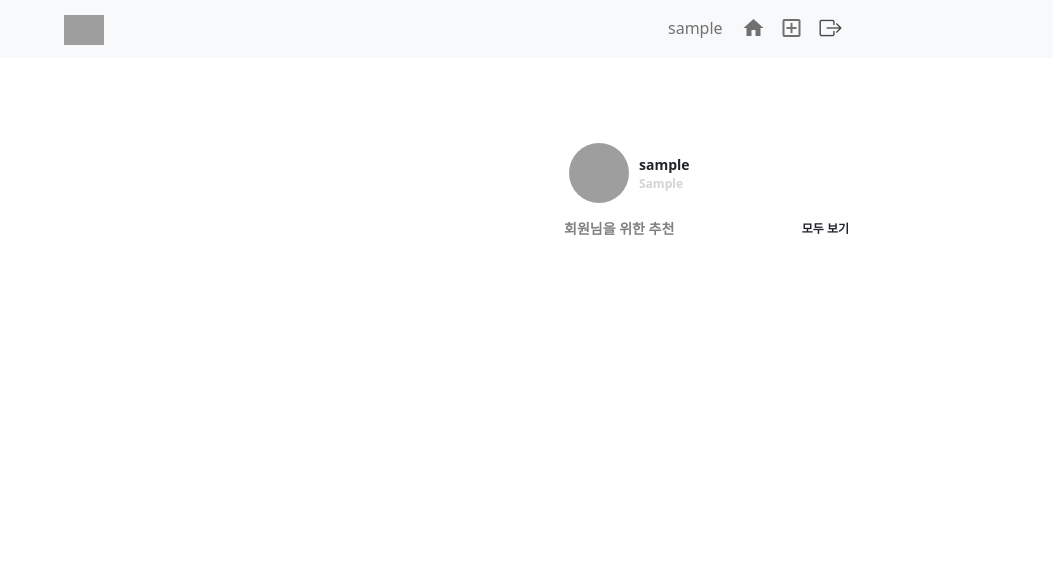
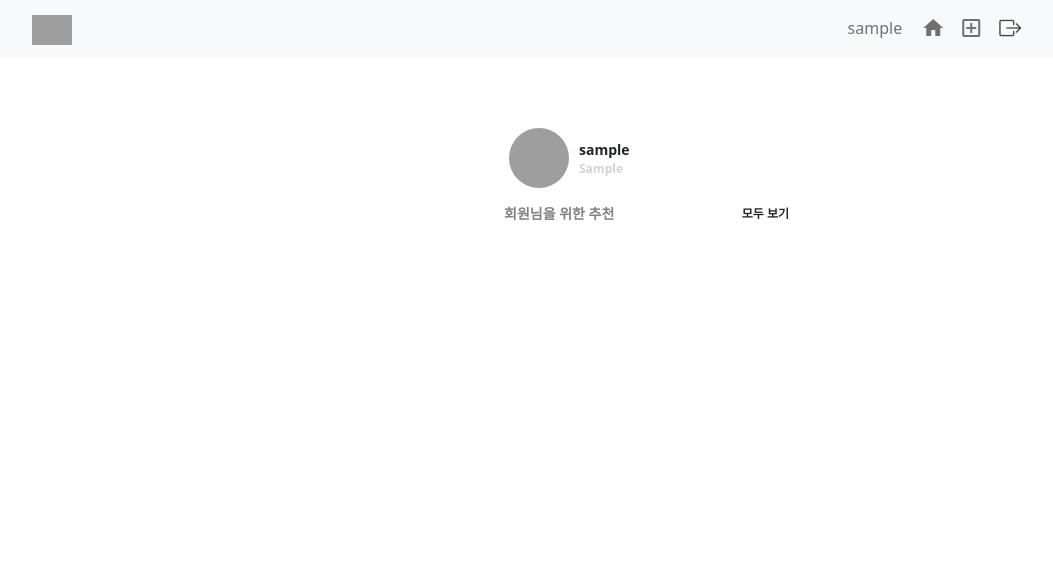
Before and after one commit to ssuin52/new_instagram, a Django app: page /tweet/ in a window 1720 px wide. Shown: the top 577 px of the page, without its empty margins (348-1401 px from the left). Before the commit the page ends 235 px from the top, so only its background shows below. Run offline with Django 4.2, Linux system fonts and the light colour scheme; the visitor is signed in with stand-in values (Sample User, id 1); data that the repository does not hold is empty; some libraries are stand-ins or nearby versions; grey boxes are pictures that could not be loaded.

Commit message:
html수정

```diff
--- a/templates/base.html
+++ b/templates/base.html
@@ -49,10 +49,10 @@
         .main_body {
             display: flex;
             justify-content: center;
-            padding-top: 75px;
+            padding-top: 7%;
             background-color: white;
 
-            position: sticky;
+
         }
 
         .icons a {
@@ -61,23 +61,27 @@
         }
 
         .left_body {
-            margin-top: -40px;
-            margin-right: 310px;
-            width: auto;
+            margin-top: -80px;
+            margin-right: 100px;
+            width: 500px;
             height: 2000px;
             display: flex;
             flex-direction: column;
+            /* margin-left: 14%;
+            margin-top: -1%; */
 
         }
 
         .right_body {
-            padding-top: -60px;
-            max-width: 300px;
-            width: 80%;
-            height: 900px;
-            right: 29%;
-            position: absolute;
-            overflow: hidden;
+            background-color: white;
+            padding-top: 20px;
+            margin-top: -80px;
+
+            width: 300px;
+            height: 480px;
+            left: 72%;
+            margin-right: 10%;
+            margin-left: -8%;
         }
 
         .feed_box {
@@ -93,6 +97,7 @@
 
         .feed_img {
             width: 100%;
+            height: auto;
             object-fit: contain;
         }
 
@@ -276,6 +281,7 @@
             position: absolute;
             top: 50%;
             transform: translateY(-50%);
+            margin-left: 17%;
             /* margin: auto; */
         }
 
@@ -312,13 +318,13 @@
         }
 
         .navbar-brand {
-            padding-left: 200px;
+            padding-left: 13%;
         }
 
         .navbar-nav {
-            padding-right: 90px;
+            padding-right: 50%;
             width: 500px;
-            margin-left: -10px;
+            margin-left: 10%;
         }
 
         .material-icons {
@@ -336,7 +342,12 @@
         }
 
         .container1 {
-            height: 55px;
+            height: auto;
+            object-fit: contain;
+            max-width: 100%;
+        }
+        .form-inline {
+            margin-right : -10%
         }
     </style>
 
--- a/templates/tweet/tweet_detail.html
+++ b/templates/tweet/tweet_detail.html
@@ -28,11 +28,10 @@
         margin-top: 20px;
     }
     .detail_feed_box {
-        background-color: black;
-        height: 100px;
+        background-color: white;
+        height: 500px;
     }
     .detail_feed_box_left {
-        background-color: black;
         width: 700px;
         margin: 20px 0px 20px 0px;
         height: 480px;
--- a/templates/user/profile.html
+++ b/templates/user/profile.html
@@ -79,7 +79,7 @@
 
 </style>
 
-<div class="container timeline-container" style="margin-right:180px">
+<div class="container timeline-container" style="margin-left:15%;">
     <div class="row">
         <!-- 왼쪽 컬럼 -->
         <div class="col-md-3">
```
Also changed, not shown: templates/tweet/home.html (+86 -85 lines), templates/tweet/post-add.html (+3 -4 lines).
